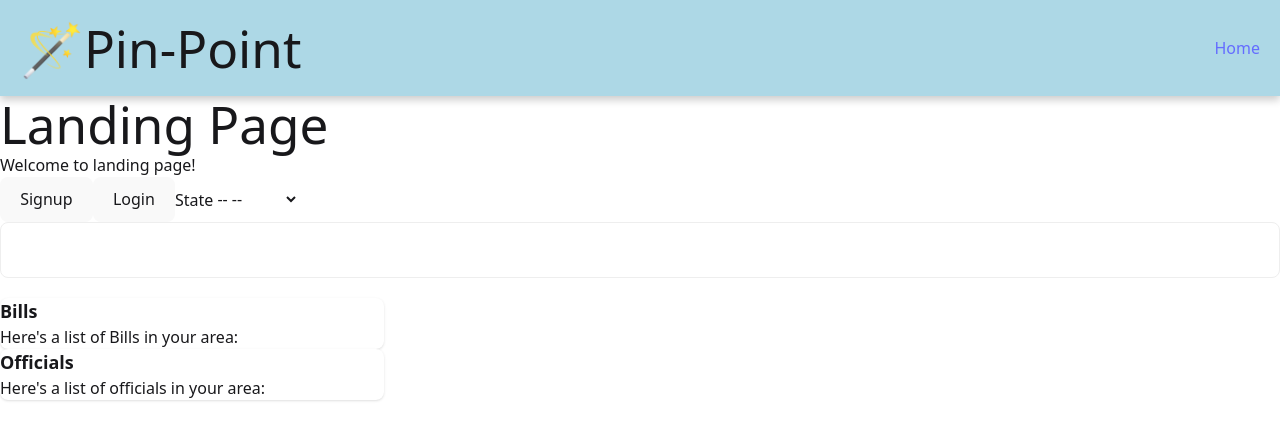
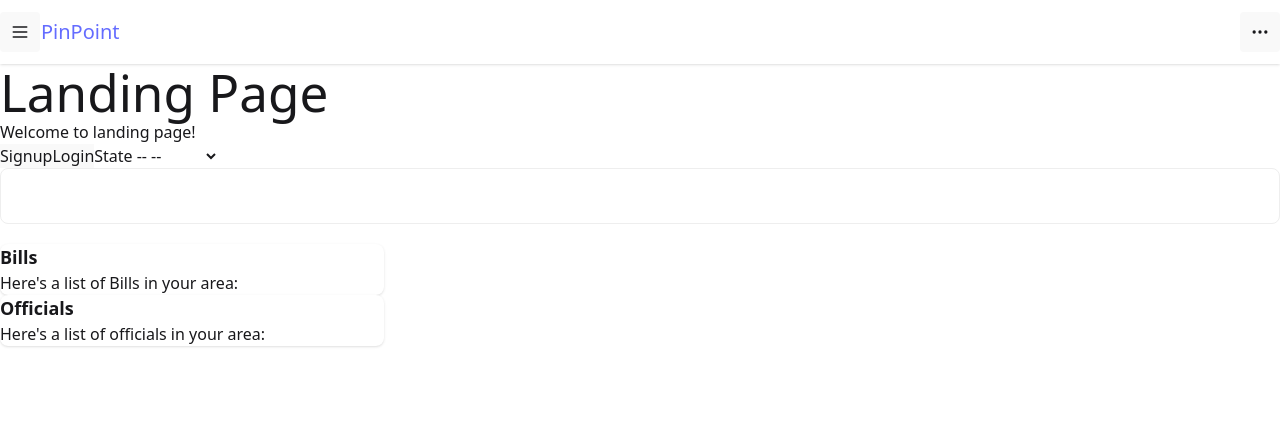
Before and after one commit to SalomeVinces/Team-Figuring-it-out-client-pinpoint, a React (Vite) app in the folder pin-point/: page / in a window 1280 px wide. Shown: the top 440 px of the page. Built offline with nearby package versions, Linux system fonts and the light colour scheme.

Commit message:
added navbar

```diff
--- a/pin-point/src/App.jsx
+++ b/pin-point/src/App.jsx
@@ -3,7 +3,7 @@ import { useState, useEffect } from 'react'
 import { Routes, Route, Navigate, useNavigate } from "react-router-dom"
 
 import './App.css'
-import Header from './Components/Header'
+import Header from './Components/Navbar'
 import Auth from "./Components/Auth"
 import Home from "./Components/Home"
 import Landing from "./Components/Landing"
@@ -24,6 +24,7 @@ function App() {
     localStorage.removeItem("token");
     localStorage.removeItem("uid");
     setToken("");
+
   }
 
   const handleNavigation = (route) => {
--- a/pin-point/src/Components/Header.jsx
+++ /dev/null
@@ -1,20 +0,0 @@
-import React from 'react'
-import "./Components-css/Header.css";
-import { Link } from 'react-router-dom';
-
-const Header = () => {
-  return (
-    <header>
-    <div className="logo"> <h1>🪄Pin-Point </h1></div>
-    <nav>
-      <Link to="/">Home</Link>
-      {/* <Link to="/services">Services</Link>
-      <Link to="/contact">Contact</Link>
-      <Link to="/auth">Authentication</Link> */}
-
-    </nav>
-  </header>
-  )
-}
-
-export default Header
--- /dev/null
+++ b/pin-point/src/Components/Navbar.jsx
@@ -0,0 +1,51 @@
+import React from "react";
+//import "./Components-css/Header.css";
+import { Link } from "react-router-dom";
+
+const Navbar = () => {
+  return (
+    <div className="navbar bg-base-100 shadow-sm">
+      <div className="flex-none">
+        <button className="btn btn-square btn-ghost">
+          <svg
+            xmlns="http://www.w3.org/2000/svg"
+            fill="none"
+            viewBox="0 0 24 24"
+            className="inline-block h-5 w-5 stroke-current"
+          >
+            {" "}
+            <path
+              strokeLinecap="round"
+              strokeLinejoin="round"
+              strokeWidth="2"
+              d="M4 6h16M4 12h16M4 18h16"
+            ></path>{" "}
+          </svg>
+        </button>
+      </div>
+      <div className="flex-1">
+        <a className="btn btn-ghost text-xl">PinPoint</a>
+      </div>
+      <div className="flex-none">
+        <button className="btn btn-square btn-ghost">
+          <svg
+            xmlns="http://www.w3.org/2000/svg"
+            fill="none"
+            viewBox="0 0 24 24"
+            className="inline-block h-5 w-5 stroke-current"
+          >
+            {" "}
+            <path
+              strokeLinecap="round"
+              strokeLinejoin="round"
+              strokeWidth="2"
+              d="M5 12h.01M12 12h.01M19 12h.01M6 12a1 1 0 11-2 0 1 1 0 012 0zm7 0a1 1 0 11-2 0 1 1 0 012 0zm7 0a1 1 0 11-2 0 1 1 0 012 0z"
+            ></path>{" "}
+          </svg>
+        </button>
+      </div>
+    </div>
+  );
+};
+
+export default Navbar;
--- a/pin-point/src/index.css
+++ b/pin-point/src/index.css
@@ -33,7 +33,7 @@ h1 {
   line-height: 1.1;
 }
 
-button {
+/* button {
   border-radius: 8px;
   border: 1px solid transparent;
   padding: 0.6em 1.2em;
@@ -43,7 +43,7 @@ button {
   background-color: #1a1a1a;
   cursor: pointer;
   transition: border-color 0.25s;
-}
+} */
 button:hover {
   border-color: #646cff;
 }
```
